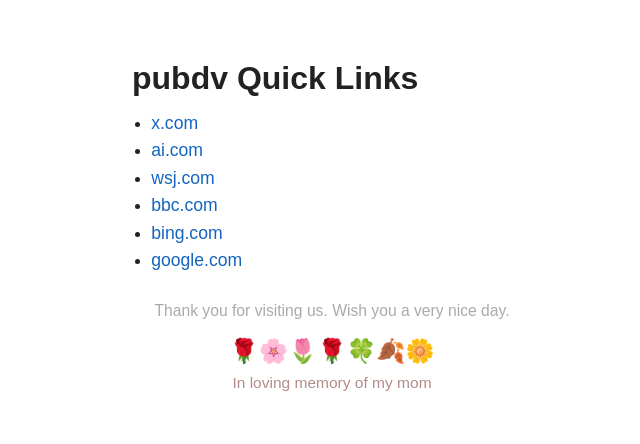
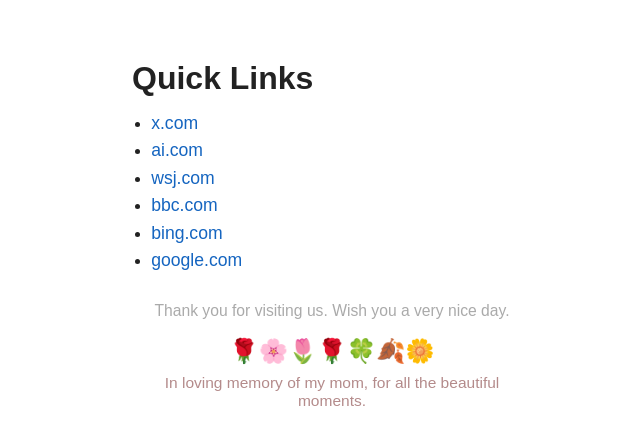
Before and after one commit to pubdv/pubdv.github.io, a plain HTML site: page index.html in a window 1280 px wide. Shown: the whole page, without its empty margins (308-948 px from the left). Drawn offline with Linux system fonts and the light colour scheme.

Commit message:
Update index.html
 for all the beautiful moments.

```diff
--- a/index.html
+++ b/index.html
@@ -2,7 +2,7 @@
 <html lang="en">
 <head>
   <meta charset="UTF-8">
-  <title>pubdv - Quick Links</title>
+  <title>Public Drive</title>
   <style>
     body { font-family: Arial, sans-serif; background: #fff; color: #222; max-width: 400px; margin: 60px auto; }
     h1 { font-size: 2em; margin-bottom: 0.5em; }
@@ -16,7 +16,7 @@
   </style>
 </head>
 <body>
-  <h1>pubdv Quick Links</h1>
+  <h1>Quick Links</h1>
   <ul>
     <li><a href="https://x.com" target="_blank">x.com</a></li>
     <li><a href="https://ai.com" target="_blank">ai.com</a></li>
@@ -30,7 +30,7 @@
     <span class="rose">🌹🌸🌷🌹🍀🍂🌼</span>
   </div>
   <div class="memory">
-    In loving memory of my mom
+    In loving memory of my mom, for all the beautiful moments.
   </div>
 </body>
 </html>
```
